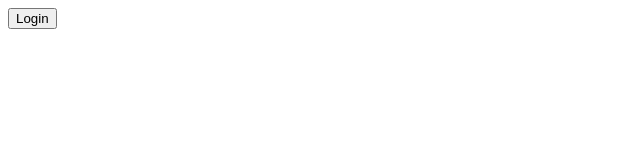
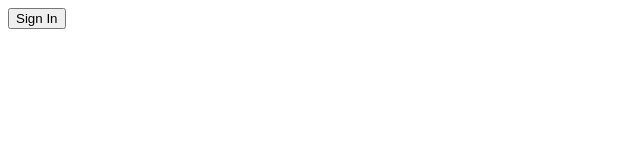
Before and after one commit to hayate4th/lazy-diary, a React app: page / in a window 1280 px wide. Shown: the top 160 px of the page, without its empty margins (0-640 px from the left). Built offline with nearby package versions, Linux system fonts and the light colour scheme.

Commit message:
Change "login" to "sign in"

```diff
--- a/src/components/UserAuthentication/index.tsx
+++ b/src/components/UserAuthentication/index.tsx
@@ -2,26 +2,26 @@ import React from "react";
 import Button from "./Button";
 
 export interface Props {
-  isLoggedIn: boolean;
-  loginButtonClickHandler: () => void;
+  isSignedIn: boolean;
+  signInButtonClickHandler: () => void;
   signOutButtonClickHandler: () => void;
 }
 
 const UserAuthentication: React.FC<Props> = ({
-  isLoggedIn,
-  loginButtonClickHandler,
+  isSignedIn,
+  signInButtonClickHandler,
   signOutButtonClickHandler
 }) => {
   return (
     <>
-      {!isLoggedIn && (
+      {!isSignedIn && (
         <Button
-          text="Login"
-          dataTestId="login-button"
-          onClickHandler={loginButtonClickHandler}
+          text="Sign In"
+          dataTestId="sign-in-button"
+          onClickHandler={signInButtonClickHandler}
         />
       )}
-      {isLoggedIn && (
+      {isSignedIn && (
         <Button
           text="Sign Out"
           dataTestId="sign-out-button"
--- a/src/containers/UserAuthentication/index.tsx
+++ b/src/containers/UserAuthentication/index.tsx
@@ -3,15 +3,15 @@ import React, { useState } from "react";
 import UserAuthenticationComponent from "../../components/UserAuthentication";
 
 const UserAuthentication: React.FC = () => {
-  const [isLoggedIn, setIsLoggedIn] = useState(false);
+  const [isSignedIn, setIsSignedIn] = useState(false);
 
-  const loginButtonClickHandler = () => setIsLoggedIn(true);
-  const signOutButtonClickHandler = () => setIsLoggedIn(false);
+  const signInButtonClickHandler = () => setIsSignedIn(true);
+  const signOutButtonClickHandler = () => setIsSignedIn(false);
 
   return (
     <UserAuthenticationComponent
-      isLoggedIn={isLoggedIn}
-      loginButtonClickHandler={loginButtonClickHandler}
+      isSignedIn={isSignedIn}
+      signInButtonClickHandler={signInButtonClickHandler}
       signOutButtonClickHandler={signOutButtonClickHandler}
     />
   );
```
Also changed, not shown: 1 other file (tests, documents, lock files or other folders).
